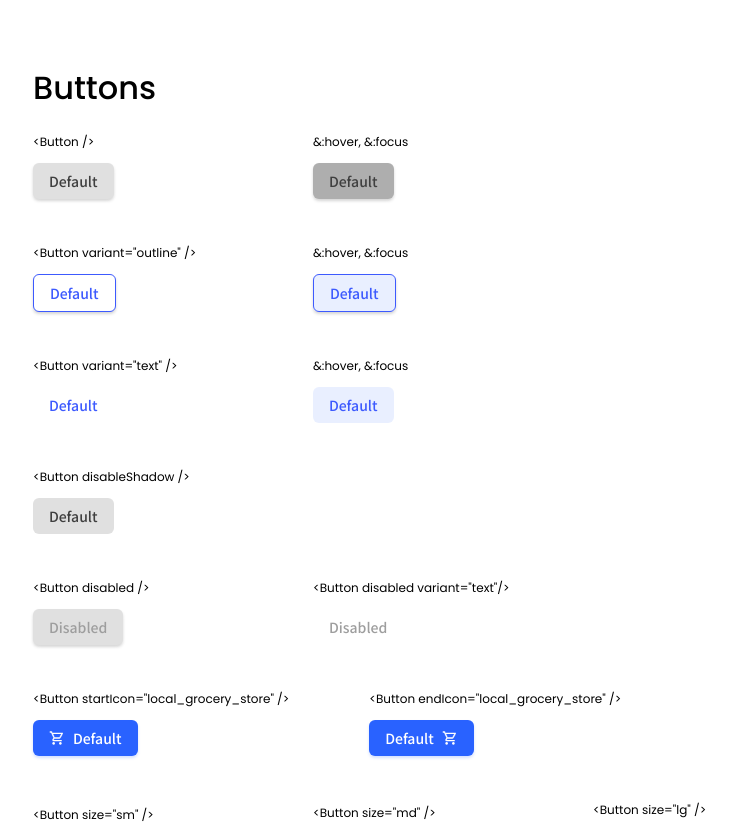
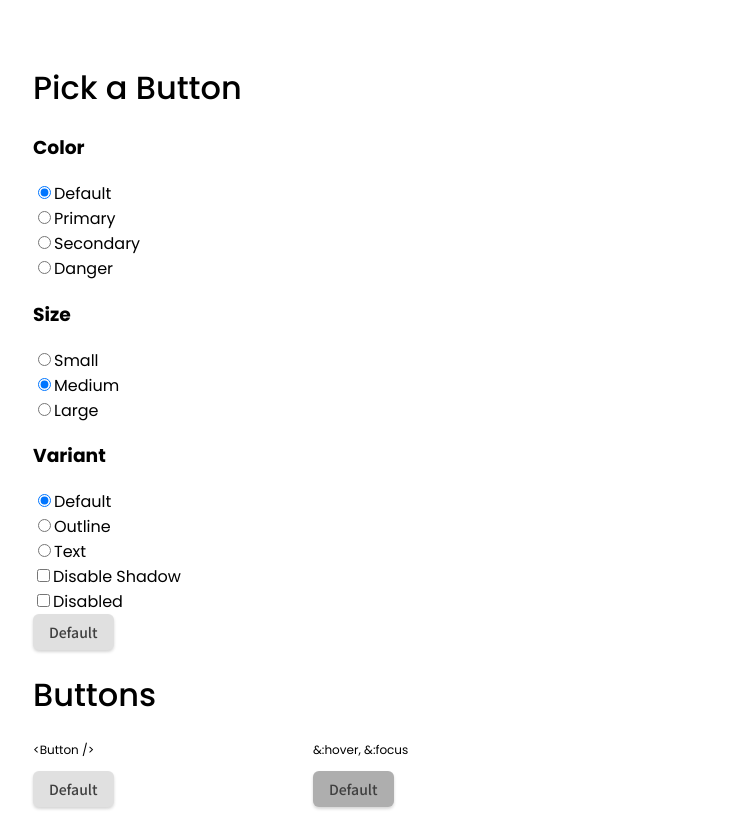
Before and after one commit to the-catsmeow/reusable-button-component, a React (Create React App) app: page / in a window 1280 px wide. Shown: the top 823 px of the page, without its empty margins (47-783 px from the left). Built offline with nearby package versions, Linux system fonts and the light colour scheme.

Commit message:
Button Picker skeleton :rocket:

```diff
--- a/src/App.js
+++ b/src/App.js
@@ -2,10 +2,13 @@ import React from 'react';
 import Button from './button/button';
 
 import classes from './App.module.css';
+import ButtonPicker from './button-picker/button-picker';
 
 function App() {
   return (
     <div className={classes.App}>
+      <h1>Pick a Button</h1>
+      <ButtonPicker />
       <h1>Buttons</h1>
       <div className={classes.row}>
         <div className={classes.column}>
@@ -20,11 +23,12 @@ function App() {
       <div className={classes.row}>
         <div className={classes.column}>
           <span>{'<Button variant="outline" />'}</span>
-          <Button variant="outline" />
+          <Button color="primary" variant="outline" />
         </div>
         <div className={classes.column}>
           <span>{'&:hover, &:focus'}</span>
           <Button
+            color="primary"
             variant="outline"
             customStyles={{ backgroundColor: 'rgba(41, 98, 255, 0.1)' }}
           />
@@ -33,11 +37,12 @@ function App() {
       <div className={classes.row}>
         <div className={classes.column}>
           <span>{'<Button variant="text" />'}</span>
-          <Button variant="text" />
+          <Button color="primary" variant="text" />
         </div>
         <div className={classes.column}>
           <span>{'&:hover, &:focus'}</span>
           <Button
+            color="primary"
             variant="text"
             customStyles={{ backgroundColor: 'rgba(41, 98, 255, 0.1)' }}
           />
--- /dev/null
+++ b/src/button-picker/button-picker.js
@@ -0,0 +1,199 @@
+import React, { useState } from 'react';
+import Button from '../button/button';
+
+const ButtonPicker = (props) => {
+  const [buttonProps, setbuttonProps] = useState({
+    color: 'default',
+    size: 'md',
+    variant: 'default',
+    disableShadow: false,
+    disabled: false,
+  });
+
+  const onChangeHandler = (e, buttonValue) => {
+    let updatedButtonProps = { ...buttonProps };
+    if (buttonValue === 'disableShadow' || buttonValue === 'disabled') {
+      updatedButtonProps = {
+        ...updatedButtonProps,
+        [buttonValue]: !updatedButtonProps[buttonValue],
+      };
+    } else {
+      updatedButtonProps = {
+        ...updatedButtonProps,
+        [buttonValue]: e.target.value,
+      };
+    }
+
+    setbuttonProps({
+      ...updatedButtonProps,
+    });
+  };
+
+  return (
+    <div>
+      <form>
+        <div>
+          <h3>Color</h3>
+          <div>
+            <div>
+              <input
+                type="radio"
+                id="default"
+                name="color"
+                value="default"
+                checked={buttonProps.color === 'default'}
+                onChange={(e) => onChangeHandler(e, 'color')}
+              />
+              <label htmlFor="default">Default</label>
+            </div>
+            <div>
+              <input
+                type="radio"
+                id="primary"
+                name="color"
+                value="primary"
+                checked={buttonProps.color === 'primary'}
+                onChange={(e) => onChangeHandler(e, 'color')}
+              />
+              <label htmlFor="primary">Primary</label>
+            </div>
+            <div>
+              <input
+                type="radio"
+                id="secondary"
+                name="color"
+                value="secondary"
+                checked={buttonProps.color === 'secondary'}
+                onChange={(e) => onChangeHandler(e, 'color')}
+              />
+              <label htmlFor="secondary">Secondary</label>
+            </div>
+            <div>
+              <input
+                type="radio"
+                id="danger"
+                name="color"
+                value="danger"
+                checked={buttonProps.color === 'danger'}
+                onChange={(e) => onChangeHandler(e, 'color')}
+              />
+              <label htmlFor="danger">Danger</label>
+            </div>
+          </div>
+        </div>
+        <div>
+          <h3>Size</h3>
+          <div>
+            <div>
+              <input
+                type="radio"
+                id="sm"
+                name="size"
+                value="sm"
+                checked={buttonProps.size === 'sm'}
+                onChange={(e) => onChangeHandler(e, 'size')}
+              />
+              <label htmlFor="sm">Small</label>
+            </div>
+            <div>
+              <input
+                type="radio"
+                id="md"
+                name="size"
+                value="md"
+                checked={buttonProps.size === 'md'}
+                onChange={(e) => onChangeHandler(e, 'size')}
+              />
+              <label htmlFor="md">Medium</label>
+            </div>
+            <div>
+              <input
+                type="radio"
+                id="lg"
+                name="size"
+                value="lg"
+                checked={buttonProps.size === 'lg'}
+                onChange={(e) => onChangeHandler(e, 'size')}
+              />
+              <label htmlFor="lg">Large</label>
+            </div>
+          </div>
+        </div>
+
+        <div>
+          <h3>Variant</h3>
+          <div>
+            <div>
+              <input
+                type="radio"
+                id="default"
+                name="variant"
+                value="default"
+                checked={buttonProps.variant === 'default'}
+                onChange={(e) => onChangeHandler(e, 'variant')}
+              />
+              <label htmlFor="default">Default</label>
+            </div>
+            <div>
+              <input
+                type="radio"
+                id="outline"
+                name="variant"
+                value="outline"
+                checked={buttonProps.variant === 'outline'}
+                onChange={(e) => onChangeHandler(e, 'variant')}
+              />
+              <label htmlFor="outline">Outline</label>
+            </div>
+            <div>
+              <input
+                type="radio"
+                id="text"
+                name="variant"
+                value="text"
+                checked={buttonProps.variant === 'text'}
+                onChange={(e) => onChangeHandler(e, 'variant')}
+              />
+              <label htmlFor="text">Text</label>
+            </div>
+          </div>
+        </div>
+        <div>
+          <div>
+            <input
+              type="checkbox"
+              id="disableShadow"
+              name="disableShadow"
+              checked={buttonProps.disableShadow}
+              onChange={(e) => onChangeHandler(e, 'disableShadow')}
+            />
+            <label htmlFor="disableShadow">Disable Shadow</label>
+          </div>
+        </div>
+        <div>
+          <div>
+            <input
+              type="checkbox"
+              id="disabled"
+              name="disabled"
+              checked={buttonProps.disabled}
+              onChange={(e) => onChangeHandler(e, 'disabled')}
+            />
+            <label htmlFor="disabled">Disabled</label>
+          </div>
+        </div>
+      </form>
+      <div>
+        <Button
+          color={buttonProps.color}
+          size={buttonProps.size}
+          variant={buttonProps.variant}
+          disableShadow={buttonProps.disableShadow}
+          disabled={buttonProps.disabled}
+        />
+      </div>
+    </div>
+  );
+};
+
+export default ButtonPicker;
--- a/src/button/button.module.css
+++ b/src/button/button.module.css
@@ -12,6 +12,8 @@
   border: none;
   transform: scale(1);
 }
+
+/* Color styles */
 
 .default {
   background: #e0e0e0;
@@ -63,9 +65,14 @@
 
 .default:active,
 .outline:active,
-text:active {
+text:active,
+.primary:active,
+.secondary:active,
+.danger:active {
   transform: scale(1.05);
 }
+
+/* Variant styles */
 
 .text {
   background: transparent;
@@ -76,6 +83,53 @@ text:active {
 .text:hover,
 .text:focus {
   background: rgba(41, 98, 255, 0.1);
+}
+
+.text.default {
+  color: #3f3f3f;
+}
+
+.text.primary {
+  color: #3d5afe;
+}
+
+.text.secondary {
+  color: #455a64;
+}
+
+.text.danger {
+  color: #d32f2f;
+}
+
+.outline {
+  background: #fff;
+}
+
+.outline.default {
+  border: 1px solid #3f3f3f;
+  color: #3f3f3f;
+}
+
+.outline.primary {
+  border: 1px solid #3d5afe;
+  color: #3d5afe;
+}
+
+.outline.secondary {
+  border: 1px solid #455a64;
+  color: #455a64;
+}
+
+.outline.danger {
+  border: 1px solid #d32f2f;
+  color: #d32f2f;
+}
+
+.outline:hover,
+.outline:active,
+.outline:focus {
+  background: rgba(41, 98, 255, 0.1);
+  border: 1px solid #3d5afe;
 }
 
 .text:disabled,
@@ -97,31 +151,21 @@ text:active {
   background-color: white;
 }
 
-.outline {
-  color: #3d5afe;
-  border: 1px solid #3d5afe;
-  background: #fff;
-}
-
 .outline:disabled {
   border-color: #9e9e9e;
-}
-
-.outline:hover,
-.outline:active,
-.outline:focus,
-.outlineHoverDemo {
-  background: rgba(41, 98, 255, 0.1);
-  border: 1px solid #3d5afe;
 }
 
 .outline:hover:disabled {
   background: #fff;
 }
 
+/* Disable shadow */
+
 .disableShadow {
   box-shadow: none;
 }
+
+/* Size styles */
 
 .small {
   padding: 6px 12px;
```
Also changed, not shown: src/button-picker/button-picker.module.css (added).
